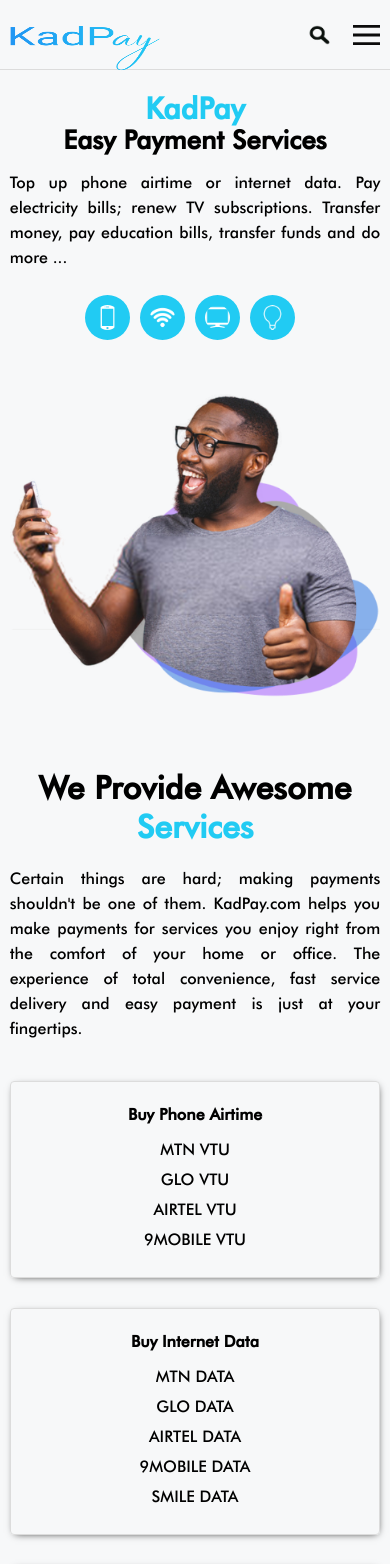
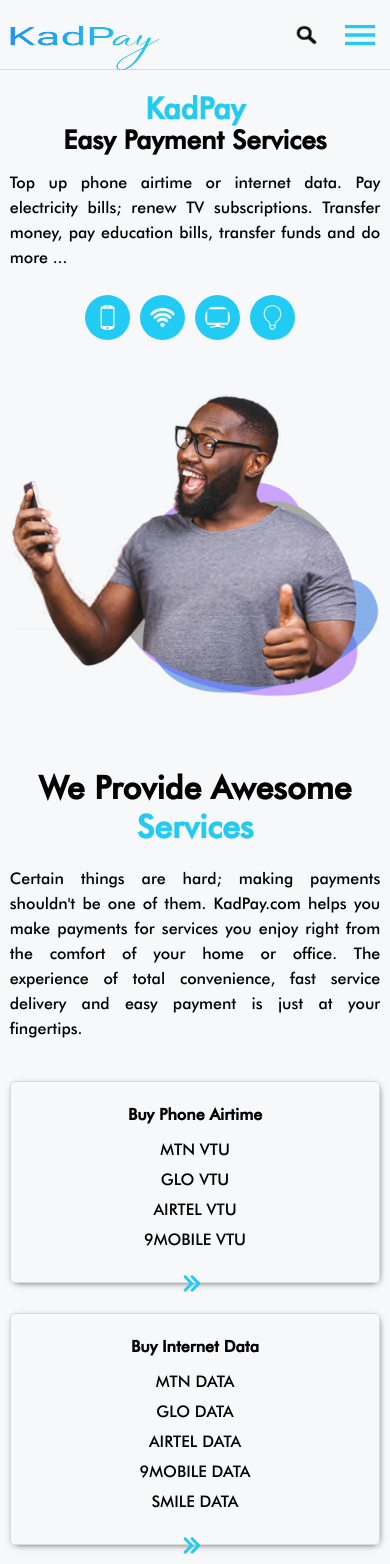
Before and after one commit to Isah-Hamza/kadpay, a React (Create React App) app: page /services in a window 390 px wide. Shown: the top 1564 px of the page. Built offline with nearby package versions, Linux system fonts and the light colour scheme.

Commit message:
minor changes

```diff
--- a/src/components/footer/footer.css
+++ b/src/components/footer/footer.css
@@ -11,12 +11,12 @@
 .footer-container > div {
     display: grid;
     grid-template-columns: repeat(4, 1fr);
-
+    justify-items: center;
+    text-align: left;
 }
 
 .footer-container .social-media p {
     display: flex;
-    justify-content: center;
     align-items: center;
 }
 
@@ -41,8 +41,20 @@
     .footer-container > div {
         grid-template-columns: repeat(2, 1fr);
         gap: 50px 0;
-        margin-bottom: 30px;
+        margin-bottom: 50px;
+        justify-items: unset;
     }
 
+    .footer-container > div > div:nth-child(2n){
+        padding-left:30px;
+    }
 
 }
+
+@media screen and (max-width: 300px) {
+
+    .footer-container > div > div:nth-child(2n){
+        padding-left:15px;
+    }
+
+}
--- a/src/components/header/Header.jsx
+++ b/src/components/header/Header.jsx
@@ -23,7 +23,9 @@
 import Account from '@material-ui/icons/AccountCircleSharp';
 import Clock from '@material-ui/icons/Timer';
 import Fire from '@material-ui/icons/FireplaceSharp';
-import Glass from '@material-ui/icons/HourglassEmpty'
+import Glass from '@material-ui/icons/HourglassEmpty';
+import Close from '@material-ui/icons/Close';
+import Hamburger from '@material-ui/icons/Menu';
 
 function Header() {
     const [open, setOpen] = useState(false);
@@ -41,8 +43,8 @@
             <div className = "logo left"><img src={logo} alt='logo'/></div>
             <div className='toggler'>
                 <img src={searchIcon} alt='search icon' style={{marginRight:'20px'}} />
-               {!open && <img src={hamburger_icon} alt='hamburger icon' className='hamburger-icon' onClick={toggleOpen} />}
-                {open && <img src={close_icon} alt = 'close icon' className='close-icon' onClick={toggleOpen} style={{ height: '20px'}}/>}
+               {!open && <Hamburger  alt='hamburger icon' className='hamburger-icon' onClick={toggleOpen} />}
+                {open && <Close alt = 'close icon' className='close-icon' onClick={toggleOpen} />}
             </div>
             <div className='right nav-links'>
 
--- a/src/components/header/header.css
+++ b/src/components/header/header.css
@@ -40,7 +40,7 @@
 }
 
 .header-container .nav-links ul li a::after{
-    width: 0%;
+    width: 100%;
     position: absolute;
     top: 23px;
     left: 0;
@@ -48,23 +48,28 @@
     background: var(--orange-color-1);
     height: 2px;
     content: '';
+    transition: .7s all ease;
+    transform: scale(0);
 }
 
 .header-container .nav-links ul li a:hover{
 
-    transition: all .5s ease;
+    transition: all .7s ease;
 }
 
 .header-container .nav-links ul li a:hover::after{
     width: 100%;
+    transform: scale(1);
     transition: all .5s ease;
 }
 
 .header-container .nav-links ul li a.active::after{
     width: 100% !important;
+    transform: scale(1);
 }
 .header-container .nav-links ul li a.active{
     font-weight: bold;
+
 }
 
 
@@ -91,7 +96,7 @@
 
 }
 .header-container .mobile-links ul li{
-    padding: 12px;
+    padding: 11px;
     display: flex;
     align-items: center;
     justify-content: center;
@@ -99,12 +104,12 @@
 }
 
 .header-container .mobile-links ul li a{
-    color : black;
+    color : white;
     display: block;
     width: 100%;
     height: 100%;
     text-decoration: none;
-    font-size: large;
+    font-size: 19px;
 }
 
 .header-container .toggler img{
@@ -116,14 +121,24 @@
     filter: invert(68) sepia(18) saturate(7428%) hue-rotate(159deg) brightness(108%) contrast(91%);
 }
 
-.header-container .toggler .close-icon{
-    filter: unset;
+.header-container .MuiSvgIcon-root{
+    fill:var(--blue-color-1);
+    font-size: 40px !important;
 }
 
+@media screen and (max-width: 1050px) {
+    .header-container{
+        padding: 0 20px;
+    }
+    .header-container .nav-links ul li{
+        padding: 10px 17px;
+    }
+}
 
 @media screen and (max-width: 780px) {
     .header-container .toggler{
         display: flex;
+        align-items: center;
     }
     .header-container .right{
         display: none;
@@ -131,11 +146,7 @@
     .header-container{
         display: flex;
         justify-content: space-between;
+        padding: 0 10px;
     }
 
 }
-@media screen and (max-width: 500px) {
-    .header-container {
-        padding: 0 10px;
-    }
-}
--- a/src/pages/blog/Blog.jsx
+++ b/src/pages/blog/Blog.jsx
@@ -5,6 +5,9 @@
 import image1 from '../../images/img/image1.jpg';
 import image2 from '../../images/img/image2.jpg';
 import image3 from '../../images/img/image3.webp';
+
+import ArrowRight from '@material-ui/icons/KeyboardArrowRightRounded';
+import ArrowLeft from '@material-ui/icons/KeyboardArrowLeftRounded';
 
 
 function Blog() {
@@ -76,6 +79,10 @@
         })
         }
         </div>
+        <div className='controls'>
+            <button className='back' ><ArrowLeft/><ArrowLeft/></button>
+            <button className='forward' > <ArrowRight/><ArrowRight/> </button>
+        </div>
 
   </div>;
 }
--- a/src/pages/blog/blog.css
+++ b/src/pages/blog/blog.css
@@ -23,9 +23,42 @@
     display:  grid;
     grid-template-columns: repeat(3, 1fr);
     gap: 30px 20px;
+    margin-bottom: 30px;
 }
 
+.blog-container .controls{
+    margin-right: auto;
+    margin-left: auto;
+}
 
+.blog-container .controls button{
+    position: relative;
+    margin-right: 20px;
+    width: 50px;
+    height: 50px;
+    border-radius: 50%;
+    outline: none;
+    border: none;
+    cursor: pointer;
+    background:linear-gradient(10deg,var(--orange-color-1),var(--orange-color-2));
+    box-shadow: 0px 4px 13px 4px var(--orange-color-2);
+
+}
+
+.blog-container .controls button svg{
+    position: absolute;
+    width: 20px;
+    height: 20px;
+    left: 50%;
+    top:50%;
+    transform: translate(-50%, -50%);
+    margin-left: 2px;
+}
+
+.blog-container .controls button svg:first-child{
+
+    left: 38%;
+}
 .blog-container .blogs > div:first-child,
 .blog-container .blogs > div:nth-child(7),
 .blog-container .blogs > div:nth-child(11){
--- a/src/pages/contact/Contact.jsx
+++ b/src/pages/contact/Contact.jsx
@@ -4,7 +4,7 @@
 function Contact() {
   return <div className='contact-container'>
             <div class="contact">
-                <h1>KadPay contact <span className='primary-color'>page</span> </h1>
+                <h1>KadPay Contact <span className='primary-color'>Page</span> </h1>
                 <p class="enquiry">For inquiries, suggestions and complains. Mail us at: </p>
                 <p class="email">info@kadpay@yahoo.com</p>
                 <div class="subject">
--- a/src/pages/contact/contact.css
+++ b/src/pages/contact/contact.css
@@ -7,8 +7,8 @@
     justify-content: center;
     align-items: center;
     padding: 50px 20px;
-    margin-top: 110px;
-    margin-bottom: 50px;
+    margin-top: 70px;
+    margin-bottom: 70px;
 }
 
 .contact-container {
--- a/src/pages/login/login.css
+++ b/src/pages/login/login.css
@@ -80,6 +80,10 @@
     border-radius: 5px;
     padding: 15px 10px;
 }
+
+.login-container .right form input:focus{
+    outline: 1px solid var(--blue-color-1);
+}
 .login-container .right button{
     padding: 15px 50px;
     border-radius: 5px;
--- a/src/pages/register/register.css
+++ b/src/pages/register/register.css
@@ -80,6 +80,11 @@
     border-radius: 5px;
     padding: 15px 10px;
 }
+
+.registration-container .right form input:focus{
+    outline: 1px solid var(--blue-color-1);
+}
+
 .registration-container .right button{
     padding: 15px 50px;
     border-radius: 5px;
--- a/src/pages/services/Services.jsx
+++ b/src/pages/services/Services.jsx
@@ -11,6 +11,7 @@
 import HeadsetIcon from '@material-ui/icons/Headset';
 import FlightIcon from '@material-ui/icons/Flight';
 import HealthAndSafetyIcon from '@material-ui/icons/VerifiedUser';
+import ArrowRight from '@material-ui/icons/KeyboardArrowRightRounded';
 
 function Services() {
   return (
@@ -46,6 +47,7 @@
                         <p>GLO VTU</p>
                         <p>AIRTEL VTU</p>
                         <p>9MOBILE VTU</p>
+                        <ArrowRight /> <ArrowRight />
                     </div>
 
                     <div>
@@ -55,6 +57,7 @@
                         <p>AIRTEL DATA</p>
                         <p>9MOBILE DATA</p>
                         <p>SMILE DATA</p>
+                        <ArrowRight /> <ArrowRight />
                     </div>
 
                     <div>
@@ -62,6 +65,7 @@
                         <p>GOTV</p>
                         <p>DSTV</p>
                         <p>STARTIMES</p>
+                        <ArrowRight /> <ArrowRight />
                     </div>
 
                     <div>
@@ -74,6 +78,7 @@
                         <p>IBEDC</p>
                         <p>JEDpLc</p>
                         <p>KAEDCO</p>
+                        <ArrowRight /> <ArrowRight />
                     </div>
                 </div>
             </div>
--- a/src/pages/services/services.css
+++ b/src/pages/services/services.css
@@ -58,7 +58,7 @@
     flex-direction: column;
     width: min(1000px, 95%);
     margin-right: auto;
-    margin-bottom: 60px;
+    margin-bottom: 70px;
     margin-left: auto;
     text-align: center;
 }
@@ -80,9 +80,10 @@
 .services-container .services-listing > div{
     border: 1px solid gainsboro ;
     border-radius: 4px;
-    padding: 20px 10px;
+    padding: 20px 10px 25px;
     box-shadow: 1px 2px 8px -4px;
     cursor: pointer;
+    position: relative;
 }
 
 .services-container .services-listing > div p{
@@ -90,6 +91,18 @@
     margin-bottom: 5px;
 }
 
+.services-container .services-listing > div .MuiSvgIcon-root{
+    position: absolute;
+    fill: var(--blue-color-1);
+    bottom: -19px;
+    left: 50%;
+    font-size: 35px;
+    transform: translateX(-50%);
+}
+
+.services-container .services-listing > div .MuiSvgIcon-root:first-of-type{
+    left: 47%;
+}
 .services-container .services-listing > div p:first-child{
     text-transform: capitalize;
     font-weight: bold;
@@ -217,6 +230,9 @@
         grid-template-columns: 1fr;
     }
 
+    .services-container .services-listing > div .MuiSvgIcon-root:first-of-type{
+        left: 48%;
+    }
     .services-container .services > p{
         text-align: justify;
         margin: 20px 0 40px ;
```
Also changed, not shown: src/pages/landing/landing.css (+10 -7 lines). Lines whose indentation alone changed are shown as unchanged.
